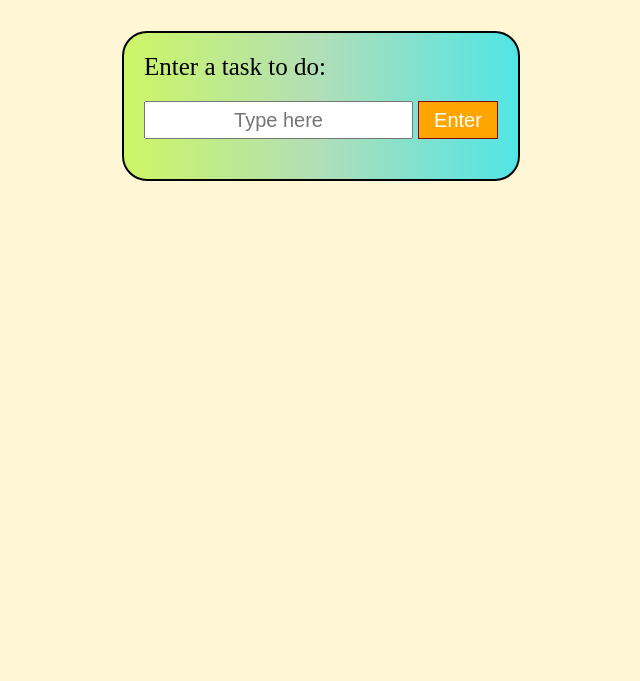
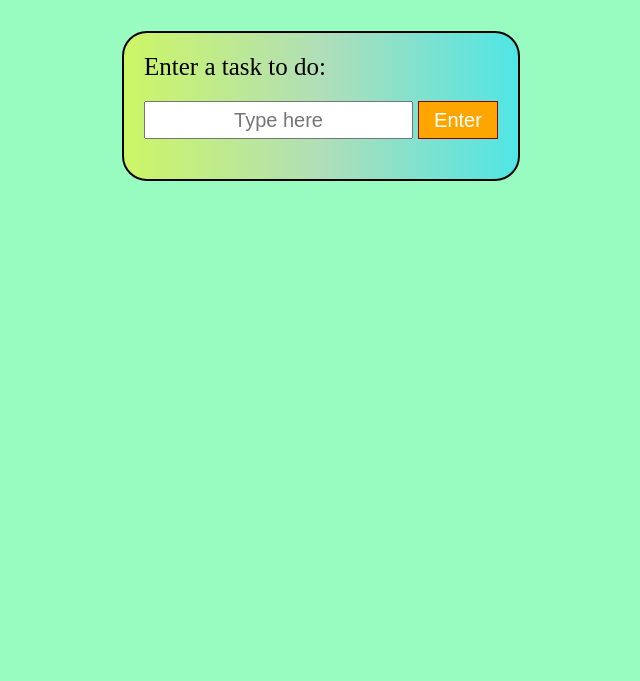
Before and after one commit to Aamir-Rafique/To-do-list-html-css-js, a plain HTML site: page index.html in a window 1280 px wide. Shown: the part 119-800 px from the top of the page, without its empty margins (319-959 px from the left). Drawn offline with Linux system fonts and the light colour scheme.

Commit message:
Update background color and minor HTML formatting
Changed the body background color in style.css to #98fcc0 for a refreshed look. Fixed indentation and whitespace issues in index.html for improved readability.

```diff
--- a/style.css
+++ b/style.css
@@ -7,7 +7,7 @@ body {
     display: flex;
     flex-direction: column;
     align-items: center;
-    background-color: #FFF6D6;
+    background-color:#98fcc0;
 }
 
 .nav {
```
Also changed, not shown: index.html (+2 -2 lines).
